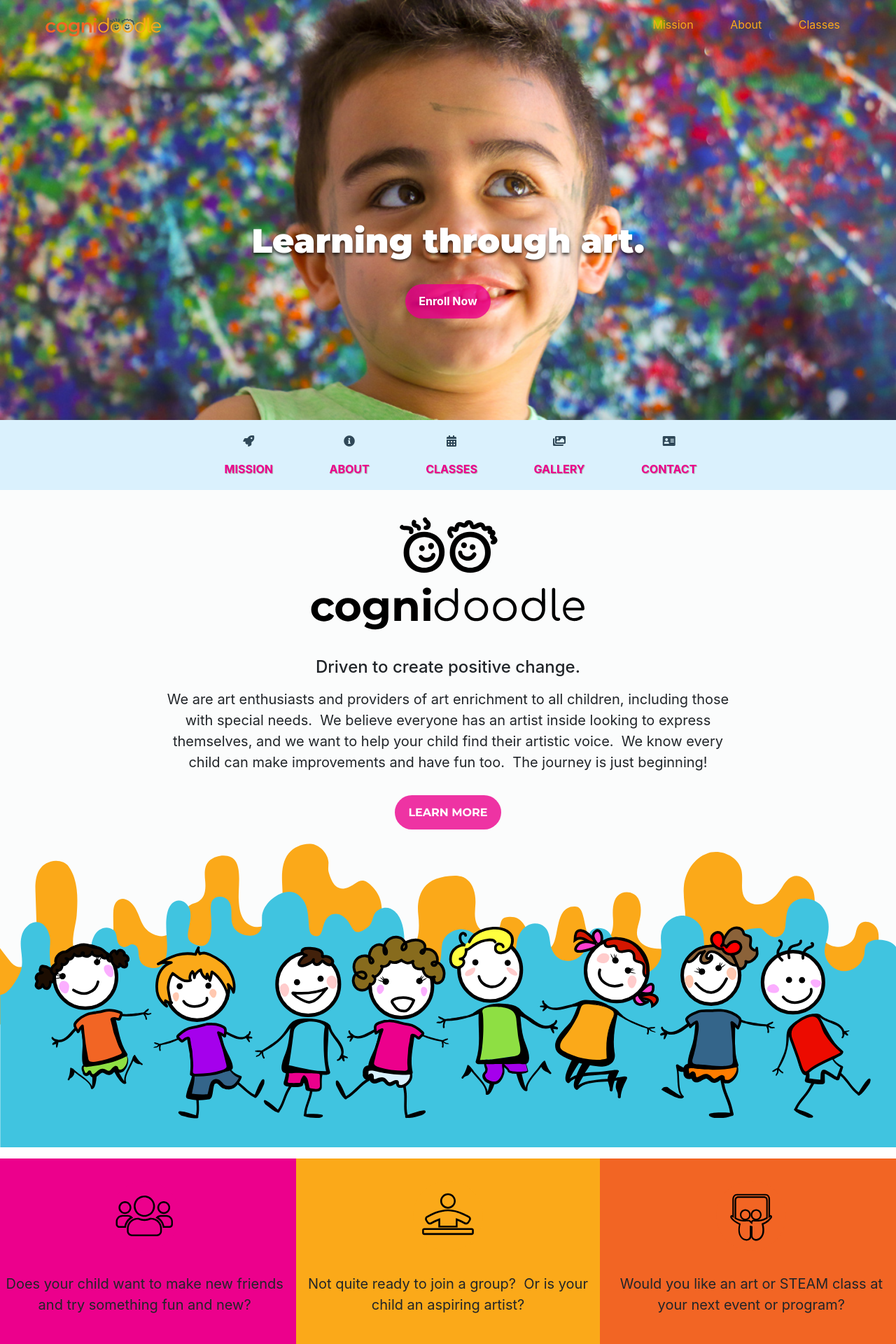
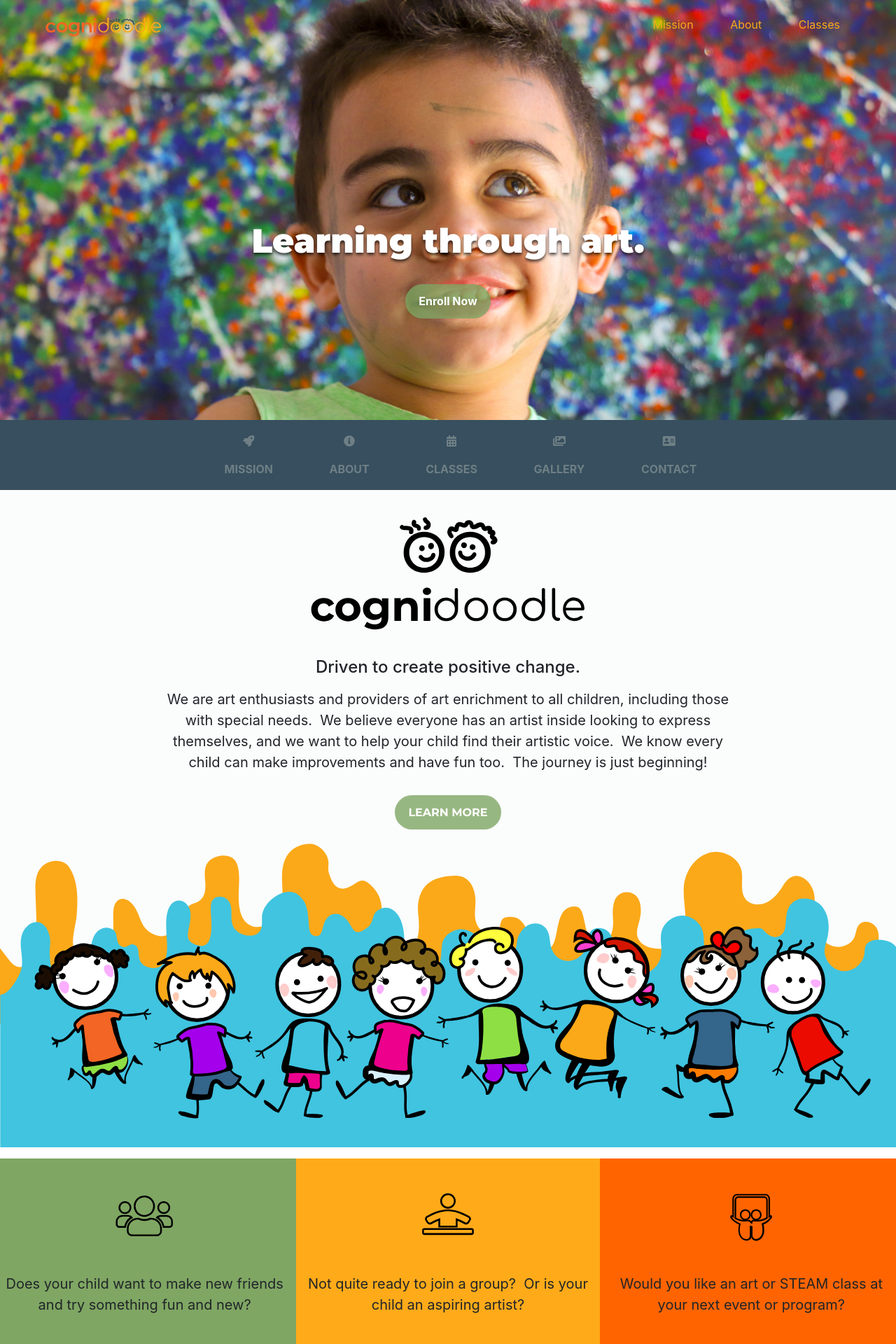
Before and after one commit to CogniDoodle/CogniDoodle.github.io, a PHP site: page /index.html in a window 1280 px wide. Shown: the top 1920 px of the page at 70% size. Run offline with PHP 8.4, Linux system fonts and the light colour scheme; some libraries are stand-ins or nearby versions.

Commit message:
color scheme

```diff
--- a/css/static.css
+++ b/css/static.css
@@ -81,23 +81,23 @@ img.kids {
     height: 96%;
 }
 .category1 {
-    background-color: #EC008C;
+    background-color: #7FA663
 }
 .category2 {
-	background-color: #FBA919;
+	background-color: #FFAA19;
 }
 .category3 {
-    background-color: #F26524;
+    background-color: #FF6400;
 }
 
 #what-is {
-    background-color: #8EDF43;
+    background-color: #A66B49;
     padding-left: 0px;
     padding-right: 0px;
 }
 
 #gallery {
-    background-color: #FBA919;
+    background-color: #FFAA19;
     padding-top: 1rem;
     padding-bottom: 1rem;
     background-image: url(../img/cd-bg-pattern.jpg);
@@ -150,7 +150,7 @@ img.kids {
 .page-btn {
     display: inline-block;
     padding: .8em 1.2em;
-    background-color: rgba(236,0,140,0.80);
+    background-color: rgba(127,166,99,0.80);
     margin-top: 1em;
     border-radius: 20em;
     -webkit-backface-visibility: hidden;
@@ -164,7 +164,7 @@ img.kids {
     margin-bottom: 1em;
 }
 .no-touch .page-btn:hover {
-    background-color: #EC008C;
+    background-color: #7FA663;
     text-decoration: none;
     padding: .7em 1.0em;
 }
@@ -233,9 +233,6 @@ p {
 }
 
 
-
-}
-
 .what-is-col {
     text-align: center;
 
@@ -251,7 +248,7 @@ p {
     padding-right: 2rem;
 }
 #people-behind {
-    background-color: #FBA919;
+    background-color: #F2E0D0;
     padding-top: 1rem;
     padding-bottom: 1rem;
 }
--- a/css/style.css
+++ b/css/style.css
@@ -22,7 +22,7 @@ a {
     text-decoration: none;
 }
 a:hover {
-    text-decoration: underline;
+    text-decoration: ;
     color: rgba(0,0,0,1.00);
 }
 img {
@@ -69,8 +69,9 @@ Navigation
     width: 100%;
     height: 55px;
     box-shadow: 0 1px 3px rgba(0, 0, 0, 0.2);
-    background-color: #D9F1FD;
+    background-color: #F2E0D0;
     z-index: 3;
+
 }
 
 @media only screen and (min-width: 768px) {
@@ -272,7 +273,7 @@ Intro
 .cd-btn {
     display: inline-block;
     padding: .8em 1.2em;
-    background-color: rgba(236,0,140,0.80);
+    background-color: rgba(127,166,99,0.80);
     margin-top: 1em;
     border-radius: 20em;
     -webkit-backface-visibility: hidden;
@@ -284,7 +285,7 @@ Intro
     z-index: 5;
 }
 .no-touch .cd-btn:hover {
-    background-color: #EC008C;
+    background-color: #7FA663;
     text-decoration: none;
     padding: .7em 1.0em;
 }
@@ -327,7 +328,7 @@ Secondary Fixed Navigation
     right: 5%;
     bottom: 20px;
     border-radius: 0.25em;
-    background-color: rgba(217,241,253,0.96);
+    background-color: rgba(47,72,88,0.96);
     visibility: hidden;
     z-index: -1;
     -webkit-backface-visibility: hidden;
@@ -362,7 +363,7 @@ Secondary Fixed Navigation
     display: block;
     padding: 1.6em;
     border-bottom: 1px solid #092645;
-    color: #2F4858;
+    color: rgba(240, 238, 225, 0.3);
 }
 .cd-secondary-nav li:last-child a {
     border-bottom: none;
@@ -372,7 +373,7 @@ Secondary Fixed Navigation
 .cd-secondary-nav {
     z-index: 1;
     height: 100px;
-    background-color: rgba(217,241,253,0.96);
+    background-color: rgba(47,72,88,0.96);
     -webkit-transition: height 0.3s;
     -moz-transition: height 0.3s;
     transition: height 0.3s;
@@ -413,8 +414,7 @@ Secondary Fixed Navigation
     font-size: 13px;
     font-size: 1rem;
     font-weight: 700;
-    color: #EC008C;
-    text-shadow: 1px 1px 1px #AAAAAA;
+    color: rgba(240, 238, 225, 0.3);
 }
 .cd-secondary-nav li a span {
     position: absolute;
@@ -435,7 +435,7 @@ Secondary Fixed Navigation
     transition: opacity 0.2s;
 }
 .cd-secondary-nav li a:hover b, .cd-secondary-nav li a.active b {
-    color: #2F4858;
+    color: #F2E0D0;
 }
 .cd-secondary-nav li:nth-child(1) a span {
     background-position: 0 0;
```
Also changed, not shown: img/host-cd.svg, img/individual.svg, img/peer-connect.svg.
